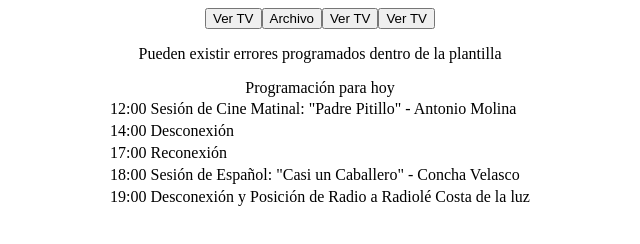
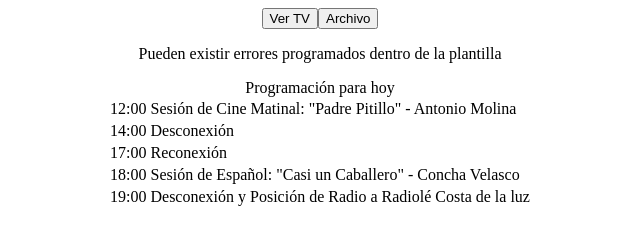
Before and after one commit to ultradotnet/tvlepe, a plain HTML site: page index.html in a window 1280 px wide. Shown: the whole page, without its empty margins (320-960 px from the left). Drawn offline with Linux system fonts and the light colour scheme.

Commit message:
Update index.html

```diff
--- a/index.html
+++ b/index.html
@@ -7,7 +7,7 @@ content="text/html;charset=utf-8" />
 
 <body>
 
-  <center><input type="button" value="Ver TV" onclick="window.open('https://player.twitch.tv/?volume=1&!muted&channel=televisionlepe','popUpWindow','height=320,width=480,left=100,top=100,resizable=no,scrollbars=no,toolbar=no,menubar=no,location=no,directories=no, status=no');"><input type="button" value="Archivo" onclick="window.open('https://ultradotnet.github.io/tvlepe/archivo.html','popUpWindow','height=320,width=480,left=100,top=100,resizable=no,scrollbars=yes,toolbar=no,menubar=no,location=no,directories=no, status=no');"><input type="button" value="Ver TV" onclick="window.open('https://player.twitch.tv/?volume=1&!muted&channel=televisionlepe','popUpWindow','height=320,width=480,left=100,top=100,resizable=no,scrollbars=no,toolbar=no,menubar=no,location=no,directories=no, status=no');"><input type="button" value="Ver TV" onclick="window.open('https://player.twitch.tv/?volume=1&!muted&channel=televisionlepe','popUpWindow','height=320,width=480,left=100,top=100,resizable=no,scrollbars=no,toolbar=no,menubar=no,location=no,directories=no, status=no');"></<center><br>
+  <center><input type="button" value="Ver TV" onclick="window.open('https://player.twitch.tv/?volume=1&!muted&channel=televisionlepe','popUpWindow','height=320,width=480,left=100,top=100,resizable=no,scrollbars=no,toolbar=no,menubar=no,location=no,directories=no, status=no');"><input type="button" value="Archivo" onclick="window.open('https://ultradotnet.github.io/tvlepe/archivo.html','popUpWindow','height=320,width=480,left=100,top=100,resizable=no,scrollbars=yes,toolbar=no,menubar=no,location=no,directories=no, status=no');"></<center><br>
 <center><p>Pueden existir errores programados dentro de la plantilla</p></center>
 
 <table>
```
